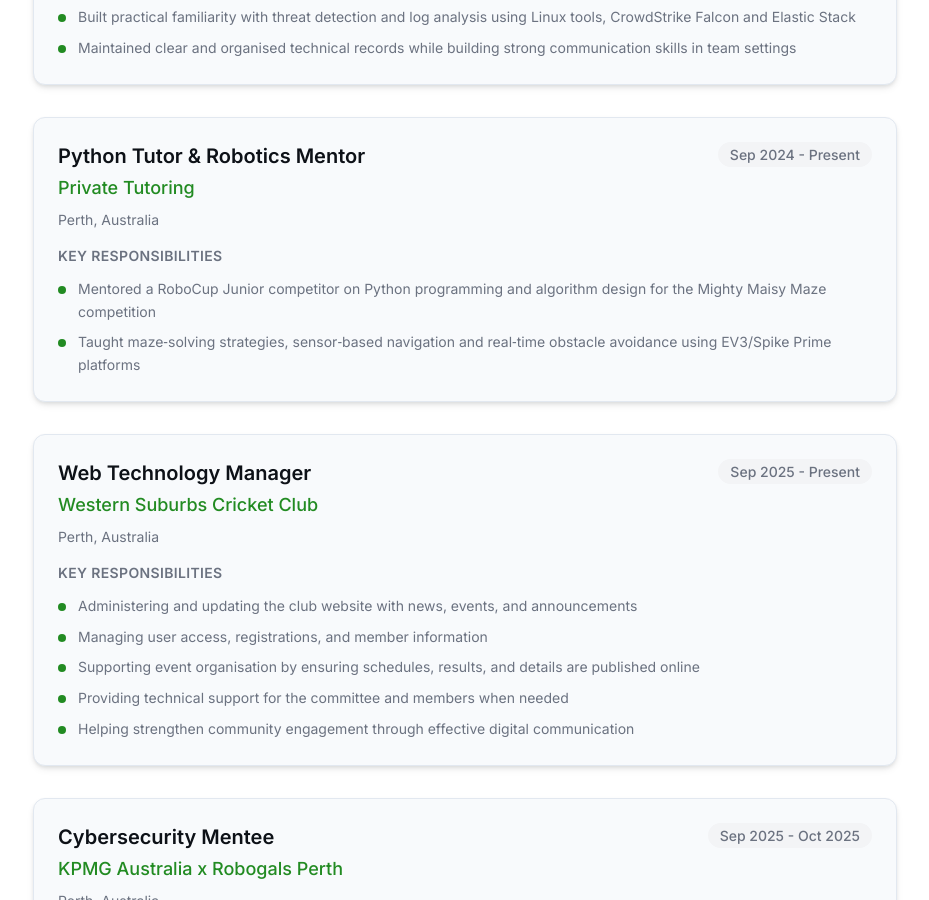
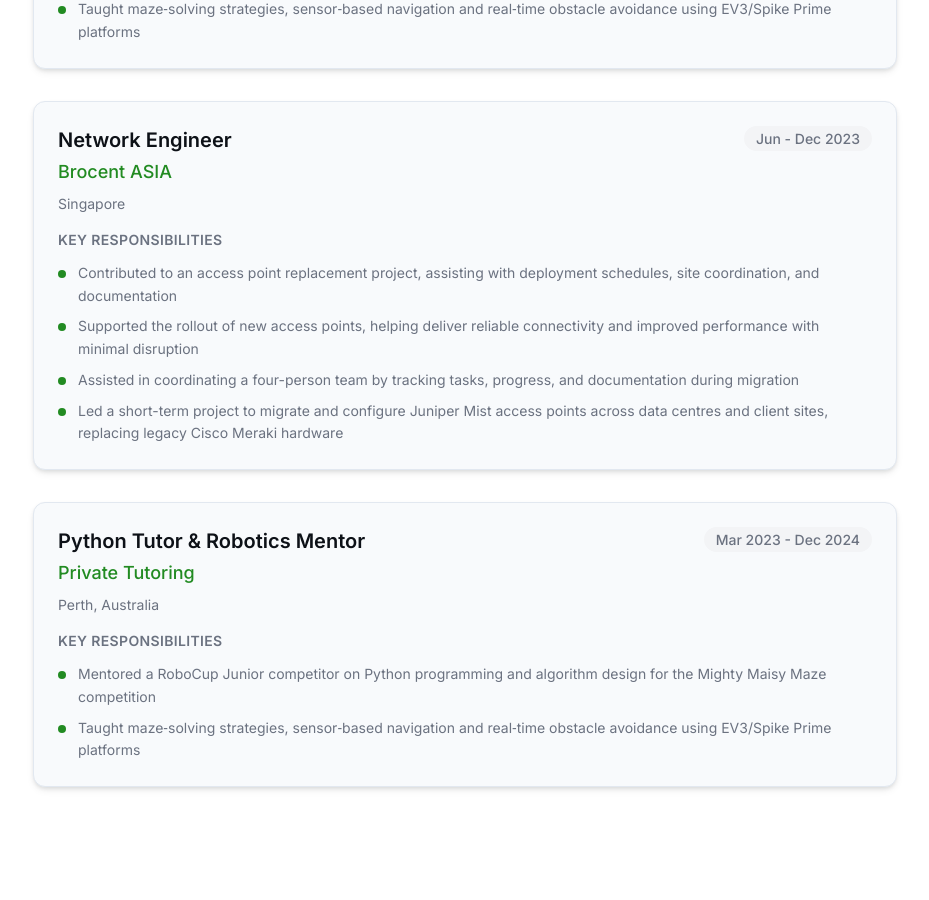
Before and after one commit to yogigodaraa/yogender-professional-portfolio, a Next.js app: page /experience in a window 1280 px wide. Shown: the part 1900-2800 px from the top of the page, without its empty margins (175-1104 px from the left). Built offline with nearby package versions, Linux system fonts and the light colour scheme.

Commit message:
fix: deduplicate experiences and standardize period formats

```diff
--- a/src/data/experience.ts
+++ b/src/data/experience.ts
@@ -1,28 +1,6 @@
 import { ExperienceItem } from '@/types/experience';
 
 export const experiences: ExperienceItem[] = [
-  {
-    id: 'kpmg-robogals-mentee',
-    title: 'Cybersecurity Mentee',
-    company: 'KPMG Australia x Robogals Perth',
-    location: 'Perth, Australia',
-    period: '2025',
-    startDate: '2025-09-01',
-    endDate: '2025-10-30',
-    type: 'volunteer',
-    responsibilities: [
-      'Participated in a 6-week mentoring program focused on cybersecurity career development',
-      'Engaged in one-on-one mentoring sessions with Anoo Dowlutrao, discussing career paths and industry insights',
-      'Explored various aspects of cybersecurity roles, daily work life, and professional growth opportunities',
-      'Gained practical insights into bridging the gap between university education and industry requirements'
-    ],
-    skills: ['Cybersecurity', 'Professional Development', 'Career Planning', 'Industry Knowledge'],
-    highlights: [
-      'Completed 6-week structured mentoring program',
-      'Developed clear long-term career goals in cybersecurity',
-      'Gained insights into tech industry teamwork and problem-solving'
-    ]
-  },
   {
     id: 'web-tech-manager',
     title: 'Web Technology Manager',
@@ -89,7 +67,7 @@
     ]
   },
   {
-    id: 'cybersecurity-intern',
+    id: 'cybersecurity-intern-trojan',
     title: 'Cybersecurity Intern',
     company: 'Trojan Hunt India LLP',
     location: 'Delhi, India',
@@ -110,7 +88,7 @@
     ]
   },
   {
-    id: 'python-tutor',
+    id: 'python-tutor-current',
     title: 'Python Tutor & Robotics Mentor',
     company: 'Private Tutoring',
     location: 'Perth, Australia',
@@ -129,181 +107,11 @@
     ]
   },
   {
-    id: 'web-tech-manager',
-    title: 'Web Technology Manager',
-    company: 'Western Suburbs Cricket Club',
-    location: 'Perth, Australia',
-    period: 'Sep 2025 - Present',
-    startDate: '2025-09-01',
-    type: 'volunteer',
-    responsibilities: [
-      'Administering and updating the club website with news, events, and announcements',
-      'Managing user access, registrations, and member information',
-      'Supporting event organisation by ensuring schedules, results, and details are published online',
-      'Providing technical support for the committee and members when needed',
-      'Helping strengthen community engagement through effective digital communication'
-    ],
-    skills: ['Web Management', 'WordPress', 'User Support', 'Community Engagement', 'Content Management'],
-    highlights: [
-      'Maintained 99%+ website uptime',
-      'Managed 1000+ registered members',
-      'Improved member engagement through digital channels'
-    ]
-  },
-  {
-    id: 'kpmg-robogals-mentee',
-    title: 'Cybersecurity Mentee',
-    company: 'KPMG Australia x Robogals Perth',
-    location: 'Perth, Australia',
-    period: 'Sep 2025 - Oct 2025',
-    startDate: '2025-09-01',
-    endDate: '2025-10-30',
-    type: 'volunteer',
-    responsibilities: [
-      'Participated in a 6-week mentoring program focused on cybersecurity career development',
-      'Engaged in one-on-one mentoring sessions with Anoo Dowlutrao, discussing career paths and industry insights',
-      'Explored various aspects of cybersecurity roles, daily work life, and professional growth opportunities',
-      'Gained practical insights into bridging the gap between university education and industry requirements'
-    ],
-    skills: ['Cybersecurity', 'Professional Development', 'Career Planning', 'Industry Knowledge'],
-    highlights: [
-      'Completed 6-week structured mentoring program',
-      'Developed clear long-term career goals in cybersecurity',
-      'Gained insights into tech industry teamwork and problem-solving'
-    ]
-  },
-  {
-    id: 'network-engineer-equinix',
-    title: 'Network Engineer',
-    company: 'Equinix Data Centre',
-    location: 'Perth, Australia',
-    period: 'Apr 2025 - May 2025',
-    startDate: '2025-04-01',
-    endDate: '2025-05-31',
-    type: 'contract',
-    responsibilities: [
-      'Contributed to an access point replacement project, assisting with deployment schedules, site coordination, and documentation',
-      'Supported the rollout of new access points, helping deliver reliable connectivity and improved performance with minimal disruption',
-      'Assisted in coordinating a four-person team by tracking tasks, progress, and documentation during migration'
-    ],
-    skills: ['Network Deployment', 'Access Points', 'Project Coordination', 'Documentation', 'Team Leadership'],
-    highlights: [
-      'Successfully coordinated access point deployment',
-      'Improved network reliability and performance',
-      'Led 4-person migration team'
-    ]
-  },
-  {
-    id: 'cybersecurity-intern',
-    title: 'Cybersecurity Intern',
-    company: 'Trojan Hunt India LLP',
-    location: 'Delhi, India',
-    period: 'Nov 2024 - Mar 2025',
-    startDate: '2024-11-01',
-    endDate: '2025-03-31',
-    type: 'internship',
-    responsibilities: [
-      'Gained foundational exposure to ISO 27001–aligned security practices, including how organisations structure policies, conduct gap assessments, and align with compliance standards',
-      'Built practical familiarity with threat detection and log analysis using Linux tools, CrowdStrike Falcon and Elastic Stack',
-      'Maintained clear and organised technical records while building strong communication skills in team settings'
-    ],
-    skills: ['ISO 27001', 'CrowdStrike Falcon', 'Elastic Stack', 'Threat Detection', 'Log Analysis', 'Compliance'],
-    highlights: [
-      'Completed ISO 27001 compliance audit documentation',
-      'Analyzed 1M+ security events',
-      'Contributed to security incident response procedures'
-    ]
-  },
-  {
-    id: 'python-tutor',
-    title: 'Python Tutor & Robotics Mentor',
-    company: 'Private Tutoring',
-    location: 'Perth, Australia',
-    period: 'Sep 2024 - Present',
-    startDate: '2024-09-01',
-    type: 'part-time',
-    responsibilities: [
-      'Mentored a RoboCup Junior competitor on Python programming and algorithm design for the Mighty Maisy Maze competition',
-      'Taught maze‑solving strategies, sensor‑based navigation and real‑time obstacle avoidance using EV3/Spike Prime platforms'
-    ],
-    skills: ['Python', 'Robotics', 'EV3/Spike Prime', 'Maze Solving', 'Algorithm Design', 'Mentoring'],
-    highlights: [
-      'Student qualified for RoboCup Junior National Finals',
-      'Developed custom Python maze-solving algorithms',
-      'Improved code efficiency by 40%'
-    ]
-  },
-  {
-    id: 'kpmg-robogals-mentee',
-    title: 'Cybersecurity Mentee',
-    company: 'KPMG Australia x Robogals Perth',
-    location: 'Perth, Australia',
-    period: '2025',
-    startDate: '2025-09-01',
-    endDate: '2025-10-30',
-    type: 'volunteer',
-    responsibilities: [
-      'Participated in a 6-week mentoring program focused on cybersecurity career development',
-      'Engaged in one-on-one mentoring sessions with Anoo Dowlutrao, discussing career paths and industry insights',
-      'Explored various aspects of cybersecurity roles, daily work life, and professional growth opportunities',
-      'Gained practical insights into bridging the gap between university education and industry requirements'
-    ],
-    skills: ['Cybersecurity', 'Professional Development', 'Career Planning', 'Industry Knowledge'],
-    highlights: [
-      'Completed 6-week structured mentoring program',
-      'Developed clear long-term career goals in cybersecurity',
-      'Gained insights into tech industry teamwork and problem-solving'
-    ]
-  },
-  {
-    id: 'web-tech-manager',
-    title: 'Web Technology Manager',
-    company: 'Western Suburbs Cricket Club',
-    location: 'Perth, Australia',
-    period: '2023 - Present',
-    startDate: '2023-01-01',
-    type: 'volunteer',
-    responsibilities: [
-      'Administering and updating the club website with news, events, and announcements',
-      'Managing user access, registrations, and member information',
-      'Supporting event organisation by ensuring schedules, results, and details are published online',
-      'Providing technical support for the committee and members when needed',
-      'Helping strengthen community engagement through effective digital communication'
-    ],
-    skills: ['Web Management', 'WordPress', 'User Support', 'Community Engagement', 'Content Management'],
-    highlights: [
-      'Maintained 99%+ website uptime',
-      'Managed 1000+ registered members',
-      'Improved member engagement through digital channels'
-    ]
-  },
-  {
-    id: 'cybersecurity-intern',
-    title: 'Cybersecurity Intern',
-    company: 'Trojan Hunt India LLP',
-    location: 'Remote',
-    period: '2024',
-    startDate: '2024-01-01',
-    endDate: '2024-12-31',
-    type: 'internship',
-    responsibilities: [
-      'Gained foundational exposure to ISO 27001–aligned security practices, including how organisations structure policies, conduct gap assessments, and align with compliance standards',
-      'Built practical familiarity with threat detection and log analysis using CrowdStrike Falcon and Elastic Stack',
-      'Maintained clear and organised technical records while building strong communication skills in team settings'
-    ],
-    skills: ['ISO 27001', 'CrowdStrike Falcon', 'Elastic Stack', 'Threat Detection', 'Log Analysis', 'Compliance'],
-    highlights: [
-      'Completed ISO 27001 compliance audit documentation',
-      'Analyzed 1M+ security events',
-      'Contributed to security incident response procedures'
-    ]
-  },
-  {
-    id: 'network-engineer',
+    id: 'network-engineer-brocent',
     title: 'Network Engineer',
     company: 'Brocent ASIA',
     location: 'Singapore',
-    period: '2023',
+    period: 'Jun - Dec 2023',
     startDate: '2023-06-01',
     endDate: '2023-12-31',
     type: 'full-time',
@@ -322,11 +130,11 @@
     ]
   },
   {
-    id: 'python-tutor',
+    id: 'python-tutor-past',
     title: 'Python Tutor & Robotics Mentor',
     company: 'Private Tutoring',
     location: 'Perth, Australia',
-    period: '2023 - 2024',
+    period: 'Mar 2023 - Dec 2024',
     startDate: '2023-03-01',
     endDate: '2024-12-31',
     type: 'part-time',
```
